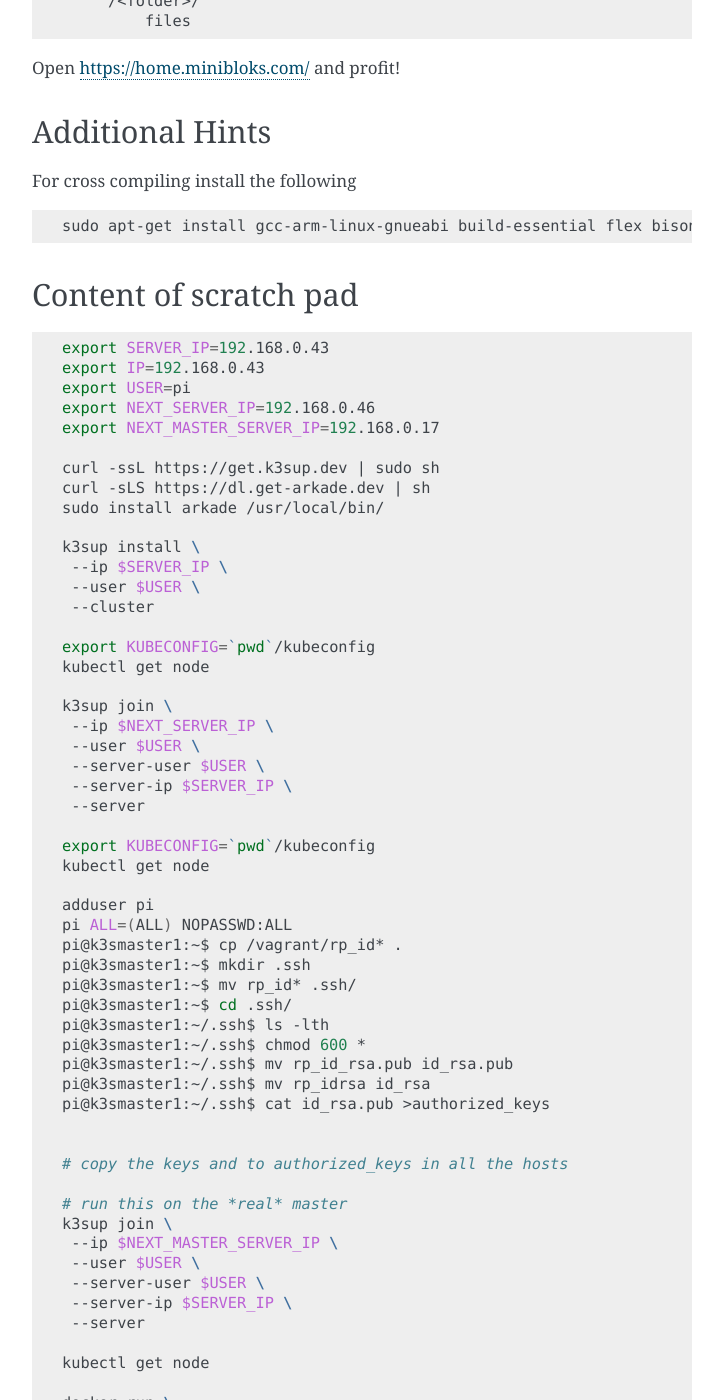
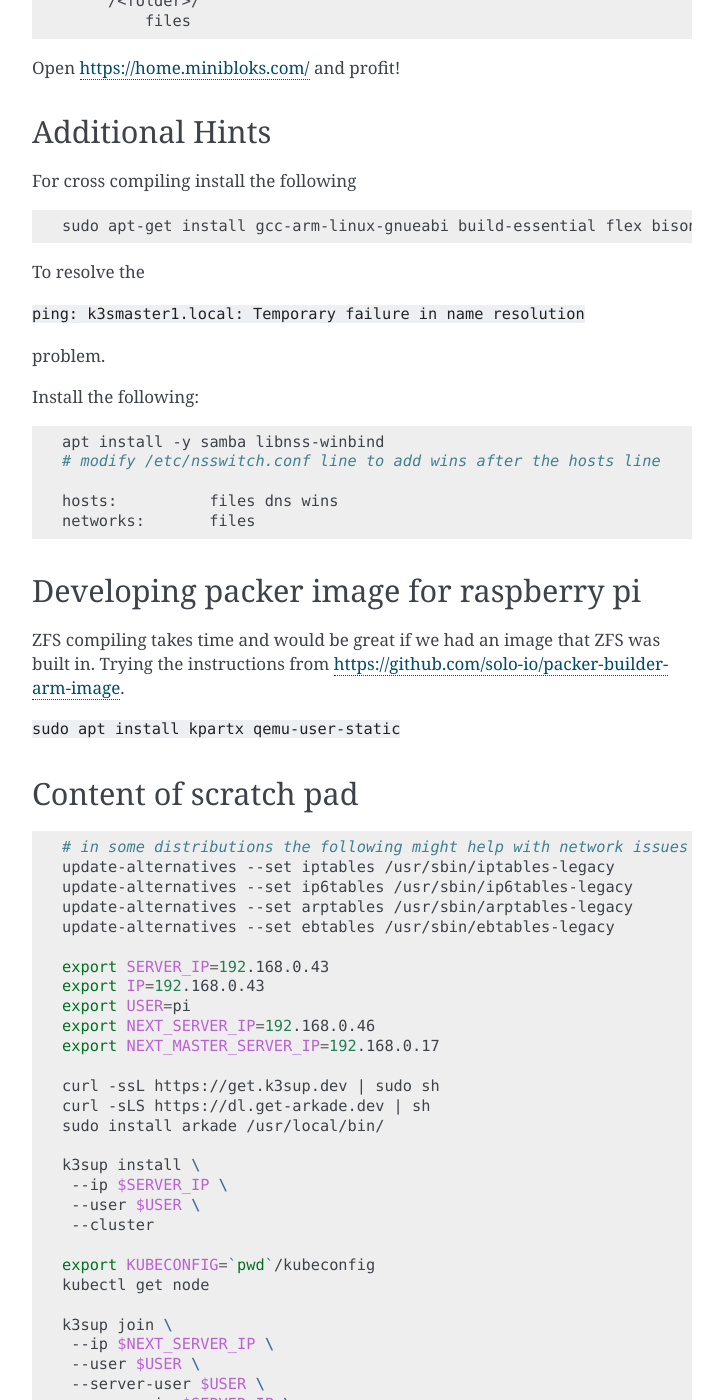
Before and after one commit to homeiac/home, a Sphinx documentation site: the page built from docs/source/index.rst, in a window 1280 px wide and 1400 px high, scrolled down 5966 px. Shown: the whole window, without its empty margins (388-1111 px from the left). Built offline with Sphinx 7.4.7, drawn with Linux system fonts in a browser that asks for light colours; some of the changed text lies outside the part shown.

Commit message:
Added instructions on how to fix the local host dns problem
Adding wins to the hosts section of /etc/nsswitch.conf and
also install samba, libnss-winbind solves the issue

```diff
--- a/docs/source/index.rst
+++ b/docs/source/index.rst
@@ -318,10 +318,43 @@ For cross compiling install the following
   sudo apt-get install gcc-arm-linux-gnueabi build-essential flex bison
 
 
+
+To resolve the
+
+``ping: k3smaster1.local: Temporary failure in name resolution``
+
+problem.
+
+Install the following:
+
+.. code-block:: bash
+
+   apt install -y samba libnss-winbind
+   # modify /etc/nsswitch.conf line to add wins after the hosts line
+
+   hosts:          files dns wins
+   networks:       files
+
+
+Developing packer image for raspberry pi
+----------------------------------------
+
+ZFS compiling takes time and would be great if we had an image that ZFS was built in. Trying the instructions from https://github.com/solo-io/packer-builder-arm-image.
+
+``sudo apt install kpartx qemu-user-static``
+
+
 Content of scratch pad
 ----------------------
 
 .. code-block:: bash
+
+
+ # in some distributions the following might help with network issues
+ update-alternatives --set iptables /usr/sbin/iptables-legacy
+ update-alternatives --set ip6tables /usr/sbin/ip6tables-legacy
+ update-alternatives --set arptables /usr/sbin/arptables-legacy
+ update-alternatives --set ebtables /usr/sbin/ebtables-legacy
 
  export SERVER_IP=192.168.0.43
  export IP=192.168.0.43
```
